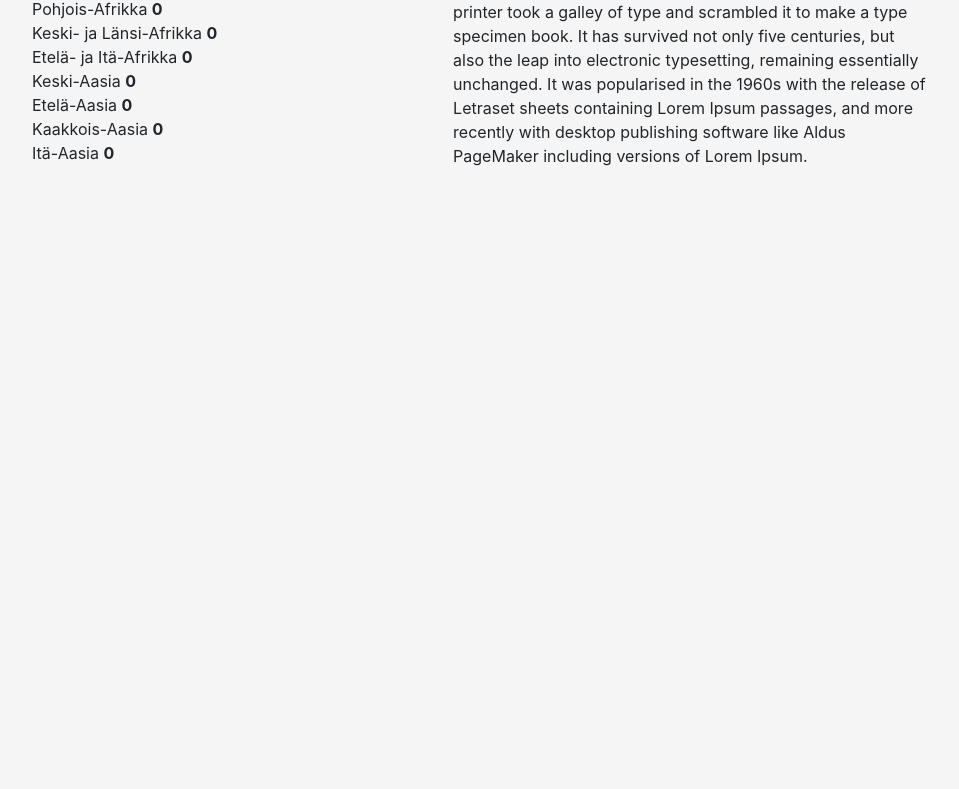
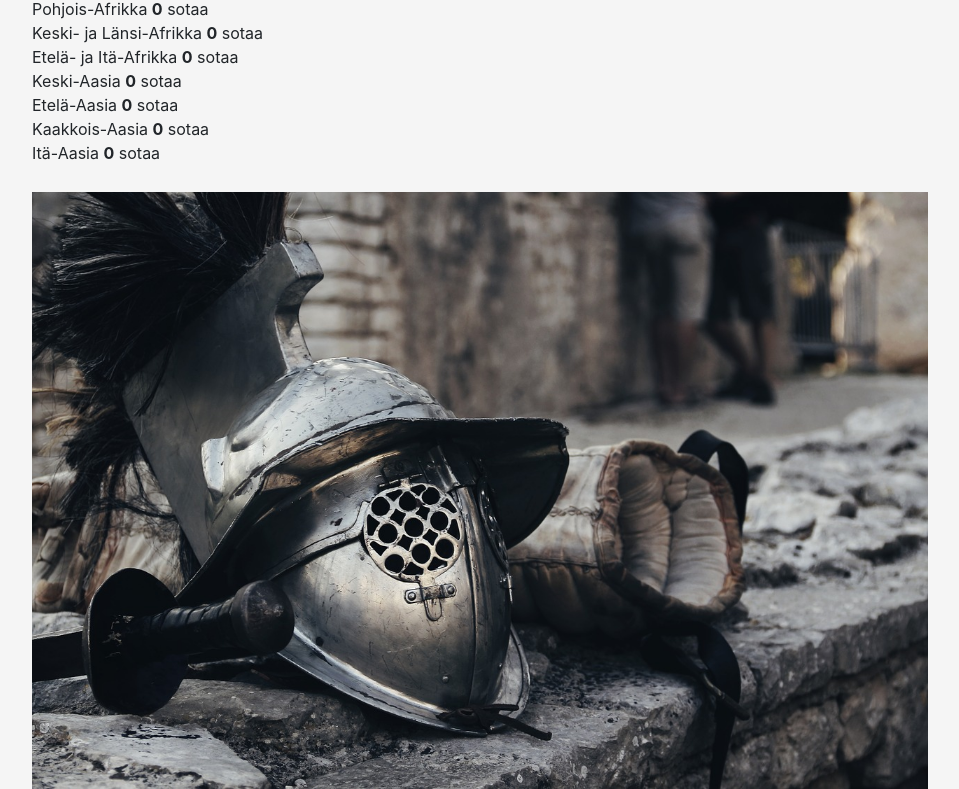
Before and after one commit to kimmoperala/WarHistory, a React (Create React App) app: page / in a window 1280 px wide. Shown: the part 599-1388 px from the top of the page, without its empty margins (160-1119 px from the left). Before the commit the page ends 800 px from the top, so only its background shows below. Built offline with nearby package versions, Linux system fonts and the light colour scheme; no server answers.

Commit message:
Some styling, JSON example

```diff
--- a/src/components/Home.js
+++ b/src/components/Home.js
@@ -1,9 +1,9 @@
 import React, {useEffect, useState} from 'react';
 import "../customcss/mystylesheet.css"
+import picture from "../img/gladiator-1931077_1280.jpg"
 
 function Home(){
   const [allData, setAllData] = useState([])
-  const [jsonExample, setJsonExample] = useState("")
   const [reg1, setReg1] = useState(0)
   const [reg2, setReg2] = useState(0)
   const [reg3, setReg3] = useState(0)
@@ -72,7 +72,6 @@ function Home(){
         setReg12(reg12 => reg12 + 1)
       }
     })
-    console.log(allData)
   },[allData])
 
   return(
@@ -90,33 +89,29 @@ function Home(){
           <span className="totalNumbers">
             {allData.length}
           </span> sotaa. Sodat jakautuvat seuraaviin alueisiin:<br/>
-          Pohjois- ja Väli-Amerikka  sekä Karibia <span className="totalNumbers">{reg1}</span><br/>
-          Etelä-Amerikka <span className="totalNumbers">{reg2}</span><br/>
-          Länsi-Eurooppa <span className="totalNumbers">{reg3}</span><br/>
-          Itä-Eurooppa <span className="totalNumbers">{reg4}</span><br/>
-          Lähi-Itä <span className="totalNumbers">{reg5}</span><br/>
-          Pohjois-Afrikka <span className="totalNumbers">{reg6}</span><br/>
-          Keski- ja Länsi-Afrikka <span className="totalNumbers">{reg7}</span><br/>
-          Etelä- ja Itä-Afrikka <span className="totalNumbers">{reg8}</span><br/>
-          Keski-Aasia <span className="totalNumbers">{reg9}</span><br/>
-          Etelä-Aasia <span className="totalNumbers">{reg10}</span><br/>
-          Kaakkois-Aasia <span className="totalNumbers">{reg11}</span><br/>
-          Itä-Aasia <span className="totalNumbers">{reg12}</span><br/>
+          Pohjois- ja Väli-Amerikka  sekä Karibia <span className="totalNumbers">{reg1}</span> sotaa<br/>
+          Etelä-Amerikka <span className="totalNumbers">{reg2}</span> sotaa<br/>
+          Länsi-Eurooppa <span className="totalNumbers">{reg3}</span> sotaa<br/>
+          Itä-Eurooppa <span className="totalNumbers">{reg4}</span> sotaa<br/>
+          Lähi-Itä <span className="totalNumbers">{reg5}</span> sotaa<br/>
+          Pohjois-Afrikka <span className="totalNumbers">{reg6}</span> sotaa<br/>
+          Keski- ja Länsi-Afrikka <span className="totalNumbers">{reg7}</span> sotaa<br/>
+          Etelä- ja Itä-Afrikka <span className="totalNumbers">{reg8}</span> sotaa<br/>
+          Keski-Aasia <span className="totalNumbers">{reg9}</span> sotaa<br/>
+          Etelä-Aasia <span className="totalNumbers">{reg10}</span> sotaa<br/>
+          Kaakkois-Aasia <span className="totalNumbers">{reg11}</span> sotaa<br/>
+          Itä-Aasia <span className="totalNumbers">{reg12}</span> sotaa<br/>
         </div>
         <div className="homePageRight">
           Sivustolla voit tehdä hakuja tietokantaan sekä lisätä uusia sotia.
-          Hakuja voi tehdä useilla eri hakuvaihtoehdoilla.
+          Hakuja voi tehdä useilla eri hakuvaihtoehdoilla.<br/>
+          Palautettava JSON on muodossa:<br/>
+          <div>
+            {JSON.stringify(allData[0], null, 2)}
+          </div>
         </div>
         <div className="homePageBottom">
-          ALASLorem Ipsum is simply dummy text of the printing and typesetting
-          industry. Lorem Ipsum has been the industry's standard dummy text ever
-          since the 1500s, when an unknown printer took a galley of type and
-          scrambled it to make a type specimen book. It has survived not only
-          five centuries, but also the leap into electronic typesetting,
-          remaining essentially unchanged. It was popularised in the 1960s
-          with the release of Letraset sheets containing Lorem Ipsum passages,
-          and more recently with desktop publishing software like Aldus
-          PageMaker including versions of Lorem Ipsum.
+          <img src={picture} className="homepicture" responsive alt="Picture of warfare"/>
         </div>
       </div>
   )
--- a/src/customcss/mystylesheet.css
+++ b/src/customcss/mystylesheet.css
@@ -45,3 +45,6 @@ body{
 .totalNumbers {
     font-weight: bold;
 }
+.homepicture {
+    max-width: 100%;
+}
--- a/src/schema.js
+++ b/src/schema.js
@@ -1,7 +1,7 @@
 const mongoose = require('mongoose')
 const Schema = mongoose.Schema
 // Select the collection to use! (TestWars for testing, Wars for the actual use)
-const collection = "TestWars"
+const collection = "Wars"
 
 const WarSchema = new Schema({
   CommonName: {
```
Also changed, not shown: server.js (+5 -6 lines), src/img/army-305276_1280.png (added), src/img/gladiator-1931077_1280.jpg (added).
